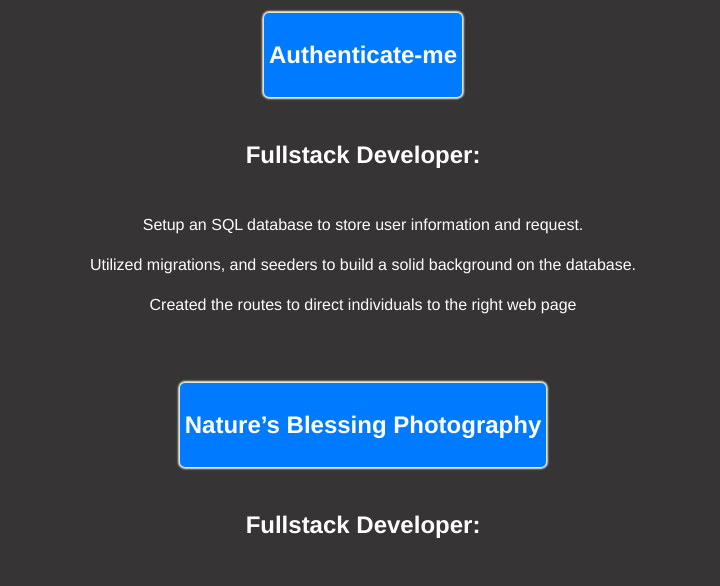
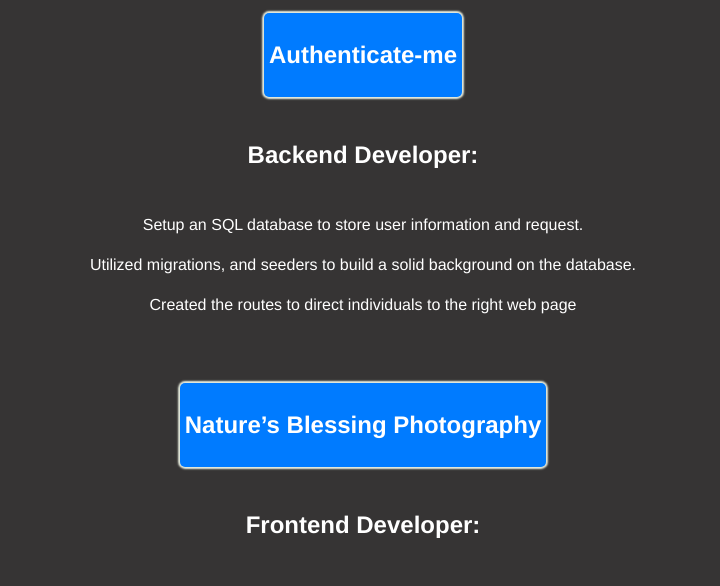
Before and after one commit to kenandcrys/Resume, a React (Vite) app: page / in a window 1280 px wide. Shown: the part 980-1566 px from the top of the page, without its empty margins (277-997 px from the left). Built offline with nearby package versions, Linux system fonts and the light colour scheme.

Commit message:
Set roles

```diff
--- a/src/Components/Home.jsx
+++ b/src/Components/Home.jsx
@@ -40,7 +40,7 @@ export default function Home() {
           <h3>Authenticate-me</h3>
         </a>
 
-        <h5>Fullstack Developer:</h5>
+        <h5>Backend Developer:</h5>
 
 
             <p>Setup an SQL database to store user information and request.</p>
@@ -67,7 +67,7 @@ export default function Home() {
         >
           <h3>Nature’s Blessing Photography</h3>
         </a>
-        <h5>Fullstack Developer:</h5>
+        <h5>Frontend Developer:</h5>
 
 
             <p>
```
